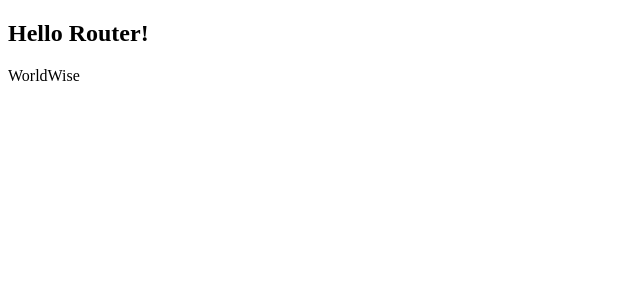
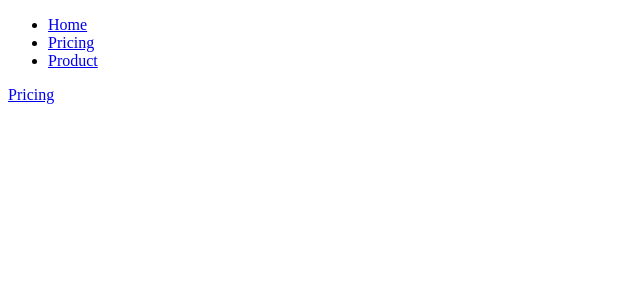
Before and after one commit to imt-eiaz/worldwise, a React (Vite) app: page / in a window 1280 px wide. Shown: the top 300 px of the page, without its empty margins (0-640 px from the left). Built offline with nearby package versions, Linux system fonts and the light colour scheme.

Commit message:
5. Linking Between Routes With Link  and NavLink

```diff
--- a/package.json
+++ b/package.json
@@ -12,7 +12,8 @@
   "dependencies": {
     "react": "^19.1.1",
     "react-dom": "^19.1.1",
-    "react-router-dom": "^7.9.4"
+    "react-router-dom": "^7.9.4",
+    "vite-plugin-eslint": "^1.8.1"
   },
   "devDependencies": {
     "@eslint/js": "^9.36.0",
--- a/src/App.jsx
+++ b/src/App.jsx
@@ -6,8 +6,7 @@
 
 function App() {
   return (
-    <div>
-      <h2>Hello Router!</h2>
+    <>
       <BrowserRouter>
         <Routes>
           <Route path="/" element={<Homepage />} />
@@ -16,7 +15,7 @@
           <Route path="*" element={<PageNotFound />} />
         </Routes>
       </BrowserRouter>
-    </div>
+    </>
   );
 }
 
--- /dev/null
+++ b/src/components/PageNav.jsx
@@ -0,0 +1,21 @@
+import { NavLink } from "react-router-dom";
+
+function PageNav() {
+  return (
+    <nav>
+      <ul>
+        <li>
+          <NavLink to="/">Home</NavLink>
+        </li>
+        <li>
+          <NavLink to="/pricing">Pricing</NavLink>
+        </li>
+        <li>
+          <NavLink to="/product">Product</NavLink>
+        </li>
+      </ul>
+    </nav>
+  );
+}
+
+export default PageNav;
--- a/src/pages/Homepage.jsx
+++ b/src/pages/Homepage.jsx
@@ -1,5 +1,14 @@
+import { Link } from "react-router-dom";
+import PageNav from "../components/PageNav";
+
 function Homepage() {
-  return <div>WorldWise</div>;
+  return (
+    <div>
+      <PageNav />
+
+      <Link to="/pricing"> Pricing</Link>
+    </div>
+  );
 }
 
 export default Homepage;
--- a/src/pages/PageNotFound.jsx
+++ b/src/pages/PageNotFound.jsx
@@ -1,5 +1,12 @@
+import PageNav from "../components/PageNav";
+
 function PageNotFound() {
-  return <div>Not found :</div>;
+  return (
+    <div>
+      <PageNav />
+      Not found :
+    </div>
+  );
 }
 
 export default PageNotFound;
--- a/src/pages/Pricing.jsx
+++ b/src/pages/Pricing.jsx
@@ -1,5 +1,12 @@
+import PageNav from "../components/PageNav";
+
 function Pricing() {
-  return <div>Pricing</div>;
+  return (
+    <div>
+      <PageNav />
+      Pricing
+    </div>
+  );
 }
 
 export default Pricing;
--- a/src/pages/Product.jsx
+++ b/src/pages/Product.jsx
@@ -1,5 +1,12 @@
+import PageNav from "../components/PageNav";
+
 function Product() {
-  return <div>Prouduct</div>;
+  return (
+    <div>
+      <PageNav />
+      Prouduct
+    </div>
+  );
 }
 
 export default Product;
```
Also changed, not shown: 1 other file (tests, documents, lock files or other folders).
